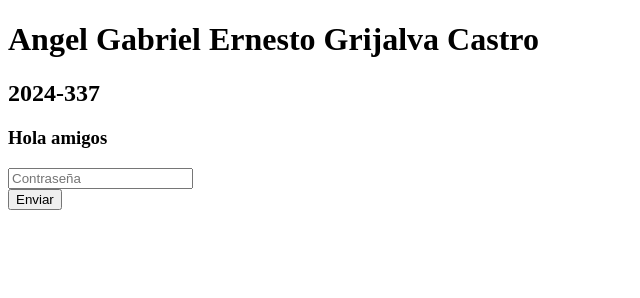
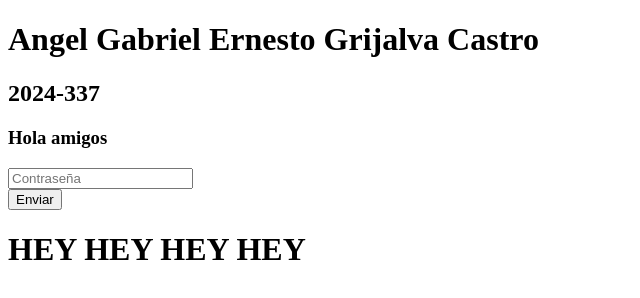
Before and after one commit to agrijalva-2024337/Proyecto1, a plain HTML site: page index.html in a window 1280 px wide. Shown: the whole page, without its empty margins (0-640 px from the left). Drawn offline with Linux system fonts and the light colour scheme.

Commit message:
Se creo un h1 HEY HEY HEY

```diff
--- a/index.html
+++ b/index.html
@@ -13,5 +13,7 @@
         <input type="password" placeholder="Contraseña"> <br>
         <input type="submit" value="Enviar">
     </div>
+
+    <h1>HEY HEY HEY HEY </h1>
 </body>
 </html>
```
